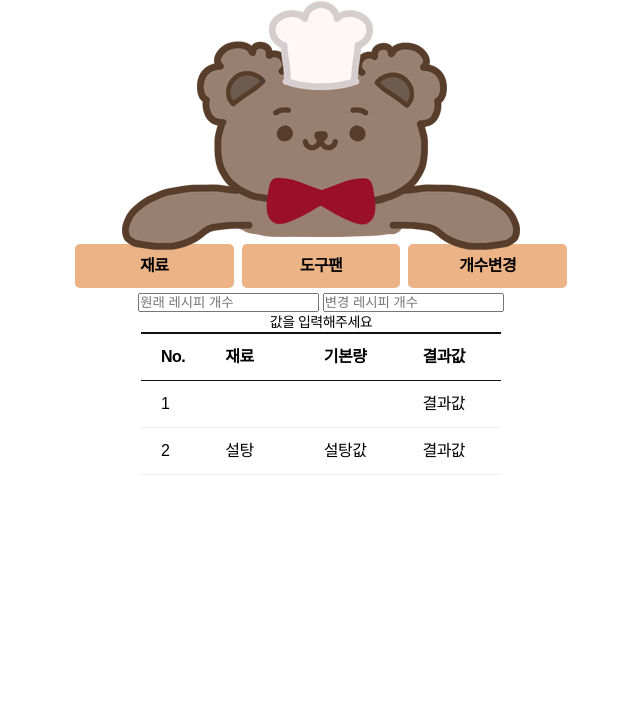
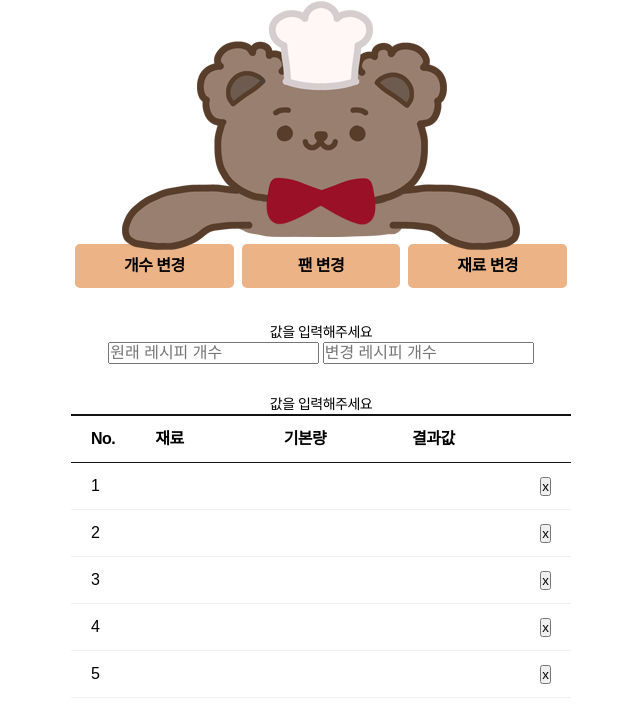
Before and after one commit to 00eun/Baking-recipe-converter, a plain HTML site: page index.html in a window 1280 px wide. Shown: the whole page, without its empty margins (319-959 px from the left). Drawn offline with Linux system fonts and the light colour scheme.

Commit message:
기본량에서 결과값 출력하기

```diff
--- a/css/style.css
+++ b/css/style.css
@@ -78,7 +78,7 @@ min-width: 100px;
   overflow: hidden;
   margin: 0 auto;
   width: 100%;
-  max-width: 360px;
+  max-width: 500px;
   border-top: 2px solid #121212;
 }
 .res_tbl_wrap table {
@@ -153,12 +153,18 @@ min-width: 100px;
 }
 
 /* 공통 */
+input{
+  font-size: 16px;
+}
+
 input[type="number"]::-webkit-outer-spin-button,
 input[type="number"]::-webkit-inner-spin-button {
     -webkit-appearance: none;
     margin: 0;
 }
+
 /* cNumber */
+.calculate{margin: 30px auto;}
 .resultsTable{margin: 0 auto;}
 .tableHead{display: flex; justify-content: center;}
 tbody td input:focus {outline: none;}
--- a/index.html
+++ b/index.html
@@ -28,9 +28,9 @@
         </div>
       </div>
       <ul class="chandgeMenu">
-        <li class="free">재료</li>
-        <li class="cake">도구팬</li>
-        <li class="cNumber">개수변경</li>
+        <li class="cNumber">개수 변경</li>
+        <li class="cake">팬 변경</li>
+        <li class="free">재료 변경</li>
         <!-- 원래 레시피에서 내가 만들고 싶은 분량만큼 배합 늘리기 줄이기 -->
       </ul>
     </nav>
@@ -140,20 +140,22 @@
     <!-- cNumber s -->
     <div class="cNumber">
       <div class="calculate">
+        <div class="cNumberResult">값을 입력해주세요</div>
         <div>
           <input type="number" placeholder="원래 레시피 개수" class="originNum" min="1" >
           <input type="number" placeholder="변경 레시피 개수" class="chandgeNum" min="1" >
         </div>
-        <div class="cNumberResult">값을 입력해주세요</div>
       </div>
       <div class="resultsTable">
+        <caption>값을 입력해주세요</caption>
         <div class="res_tbl_wrap">
           <table>
             <colgroup>
-              <col style="width:10%" >
+              <col style="width:2%" >
               <col style="width:30%" >
               <col style="width:30%" >
               <col style="width:30%" >
+              <col style="width:8%" >
             </colgroup>
             <thead>
               <tr>
@@ -161,24 +163,64 @@
                 <th>재료</th>
                 <th>기본량</th>
                 <th>결과값</th>
+                <th></th>
               </tr>
             </thead>
             <tbody>
-              <tr>
+              <tr id="0000000000001">
                 <td scope="row" data-label="넘버" class="no">1</td>
                 <td scope="row" data-label="재료명" class="ingredientName">
                   <input type="text" name="text" size="20" style="width:100%; border: 0;">
                 </td>
-                <td data-label="재료값" class="originGram">
+                <td data-label="기본량" class="originGram">
                   <input type="number" name="number" min="1" size="20" style="width:100%; border: 0;">
                 </td>
-                <td data-label="결과값" class="resultGram">결과값</td>
+                <td data-label="결과값" class="resultGram"></td>
+                <td data-label="추가버튼" class="tableBtn"><button>x</button></td>
               </tr>
-              <tr>
+              <tr id="0000000000002">
                 <td scope="row" data-label="넘버" class="no">2</td>
-                <td scope="row" data-label="재료명">설탕</td>
-                <td data-label="재료값">설탕값</td>
-                <td data-label="결과값">결과값</td>
+                <td scope="row" data-label="재료명" class="ingredientName">
+                  <input type="text" name="text" size="20" style="width:100%; border: 0;">
+                </td>
+                <td data-label="기본량" class="originGram">
+                  <input type="number" name="number" min="1" size="20" style="width:100%; border: 0;">
+                </td>
+                <td data-label="결과값" class="resultGram"></td>
+                <td data-label="추가버튼" class="tableBtn"><button>x</button></td>
+              </tr>
+              <tr id="0000000000003">
+                <td scope="row" data-label="넘버" class="no">3</td>
+                <td scope="row" data-label="재료명" class="ingredientName">
+                  <input type="text" name="text" size="20" style="width:100%; border: 0;">
+                </td>
+                <td data-label="기본량" class="originGram">
+                  <input type="number" name="number" min="1" size="20" style="width:100%; border: 0;">
+                </td>
+                <td data-label="결과값" class="resultGram"></td>
+                <td data-label="추가버튼" class="tableBtn"><button>x</button></td>
+              </tr>
+              <tr id="0000000000004">
+                <td scope="row" data-label="넘버" class="no">4</td>
+                <td scope="row" data-label="재료명" class="ingredientName">
+                  <input type="text" name="text" size="20" style="width:100%; border: 0;">
+                </td>
+                <td data-label="기본량" class="originGram">
+                  <input type="number" name="number" min="1" size="20" style="width:100%; border: 0;">
+                </td>
+                <td data-label="결과값" class="resultGram"></td>
+                <td data-label="추가버튼" class="tableBtn"><button>x</button></td>
+              </tr>
+              <tr id="0000000000005">
+                <td scope="row" data-label="넘버" class="no">5</td>
+                <td scope="row" data-label="재료명" class="ingredientName">
+                  <input type="text" name="text" size="20" style="width:100%; border: 0;">
+                </td>
+                <td data-label="기본량" class="originGram">
+                  <input type="number" name="number" min="1" size="20" style="width:100%; border: 0;">
+                </td>
+                <td data-label="결과값" class="resultGram"></td>
+                <td data-label="추가버튼" class="tableBtn"><button>x</button></td>
               </tr>
             </tbody>
           </table>
--- a/js/app.js
+++ b/js/app.js
@@ -12,17 +12,18 @@ function updateValue(e){
   // log.textContent = e.target.value;
   if (e.target === originNum){
     originNumSave = e.target.value;
-    calculating();
+    timesCalculating();
   } else if (e.target === chandgeNum){
     chandgeNumSave = e.target.value;
-    calculating();
+    timesCalculating();
   } else {
     alert('다시입력해주세요')
   }
 }
 
-function calculating (){
-  const cNumberCalculat = chandgeNumSave/originNumSave
+let cNumberCalculat;
+function timesCalculating (){
+  cNumberCalculat = chandgeNumSave/originNumSave
   if (!(originNumSave === undefined || chandgeNumSave === undefined)){
     cNumberResult.textContent = `원래 레시피 개수 : ${originNumSave}
     변경 레시피 개수 : ${chandgeNumSave}
@@ -31,3 +32,29 @@ function calculating (){
     cNumberResult.textContent = `값을 입력해주세요`;
   }
 }
+
+// 기본값에서 결과값 출력하기
+const originGram = document.querySelectorAll('.originGram');
+const resultGram = document.querySelectorAll('.resultGram');
+
+originGram.forEach(value => {
+  value.addEventListener('change', logEvent);
+});
+
+function logEvent(e) {
+  let userGram = e.target.value;
+  const targetId = e.currentTarget.parentElement.id;
+  console.log(targetId, userGram);
+  console.log(cNumberCalculat);
+  gramCalculating(userGram, targetId);
+}
+
+function gramCalculating(userGram, targetId) {
+  console.log(resultGram);
+  resultGram.forEach(gram => {
+    if (targetId === gram.parentElement.id){
+      gram.innerText = `${cNumberCalculat * userGram}`
+    }
+  });
+  console.log(cNumberCalculat * userGram);
+}
```
